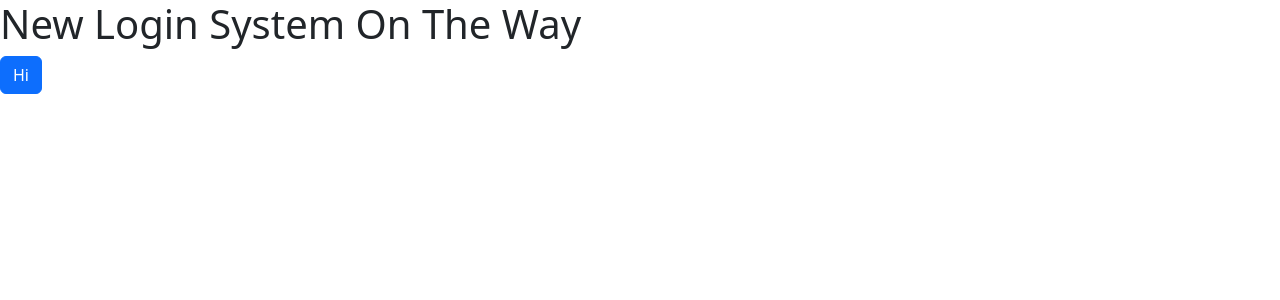
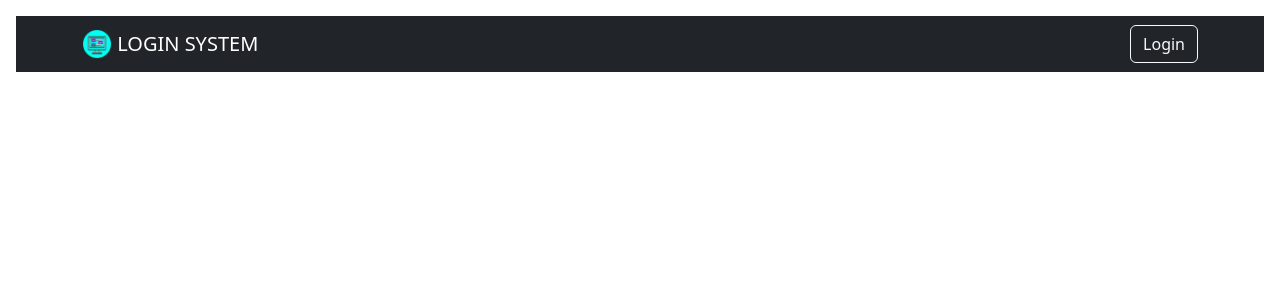
Before and after one commit to Hassanabbaass/LoginSystem, a React (Create React App) app in the folder client/: page / in a window 1280 px wide. Shown: the top 300 px of the page. Built offline with nearby package versions, Linux system fonts and the light colour scheme.

Commit message:
Navbar created

```diff
--- /dev/null
+++ b/client/src/App.css
@@ -0,0 +1,3 @@
+.App {
+    margin: 1rem;
+}
--- a/client/src/App.js
+++ b/client/src/App.js
@@ -1,11 +1,11 @@
 
-import Button from 'react-bootstrap/Button';
+import NavbarOne from './components/navbar/NavbarOne';
+import './App.css'
 
 function App() {
   return (
     <div className="App">
-      <h1>New Login System On The Way</h1>
-      <Button varient="Primary">Hi</Button>
+      <NavbarOne/>
     </div>
   );
 }
--- /dev/null
+++ b/client/src/components/navbar/NavbarOne.jsx
@@ -0,0 +1,30 @@
+import React from 'react'
+import Container from 'react-bootstrap/Container';
+import Navbar from 'react-bootstrap/Navbar';
+import Button from 'react-bootstrap/Button';
+
+import SystemImage from '../../assets/SystemImage.png'
+
+const NavbarOne = () => {
+  return (
+    <div>
+        <Navbar bg="dark" variant="dark">
+          <Container>
+            <Navbar.Brand href="#home">
+              <img
+                alt=""
+                src={SystemImage}
+                width="30"
+                height="30"
+                className="d-inline-block align-top"
+              />{' '}
+              LOGIN SYSTEM
+            </Navbar.Brand>
+            <Button variant="outline-light">Login</Button>
+          </Container>
+      </Navbar>
+    </div>
+  )
+}
+
+export default NavbarOne
```
Also changed, not shown: client/src/components/navbar/Navbar.jsx (deleted, +0 -9 lines), client/src/assets/SystemImage.png (added).
